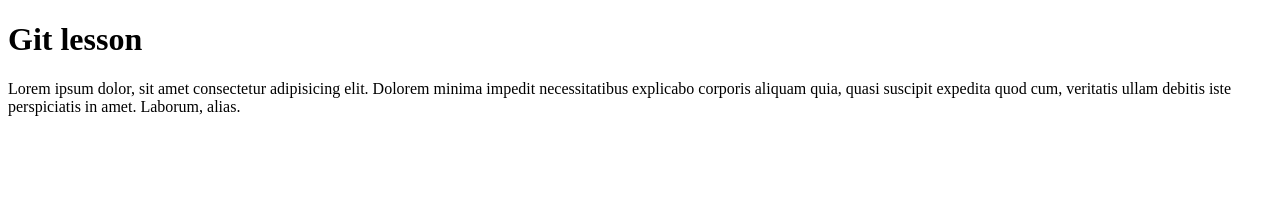
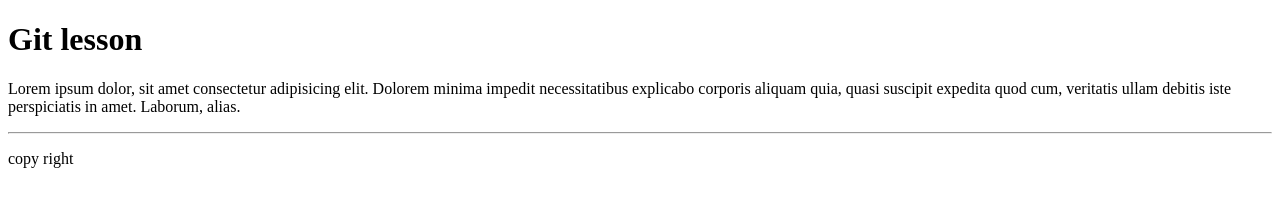
Before and after one commit to DwiYudhaKarp/tryGit, a plain HTML site: page index.html in a window 1280 px wide. Drawn offline with Linux system fonts and the light colour scheme.

Commit message:
Membuat header dan footer

```diff
--- a/index.html
+++ b/index.html
@@ -6,7 +6,14 @@
     <title>Git</title>
 </head>
 <body>
-    <h1>Git lesson</h1>
+    <head>
+            <h1>Git lesson</h1>
+    </head>
     <p>Lorem ipsum dolor, sit amet consectetur adipisicing elit. Dolorem minima impedit necessitatibus explicabo corporis aliquam quia, quasi suscipit expedita quod cum, veritatis ullam debitis iste perspiciatis in amet. Laborum, alias.</p>
+
+    <footer>
+        <hr>
+        <p>copy right</p>
+    </footer>
 </body>
 </html>
```
